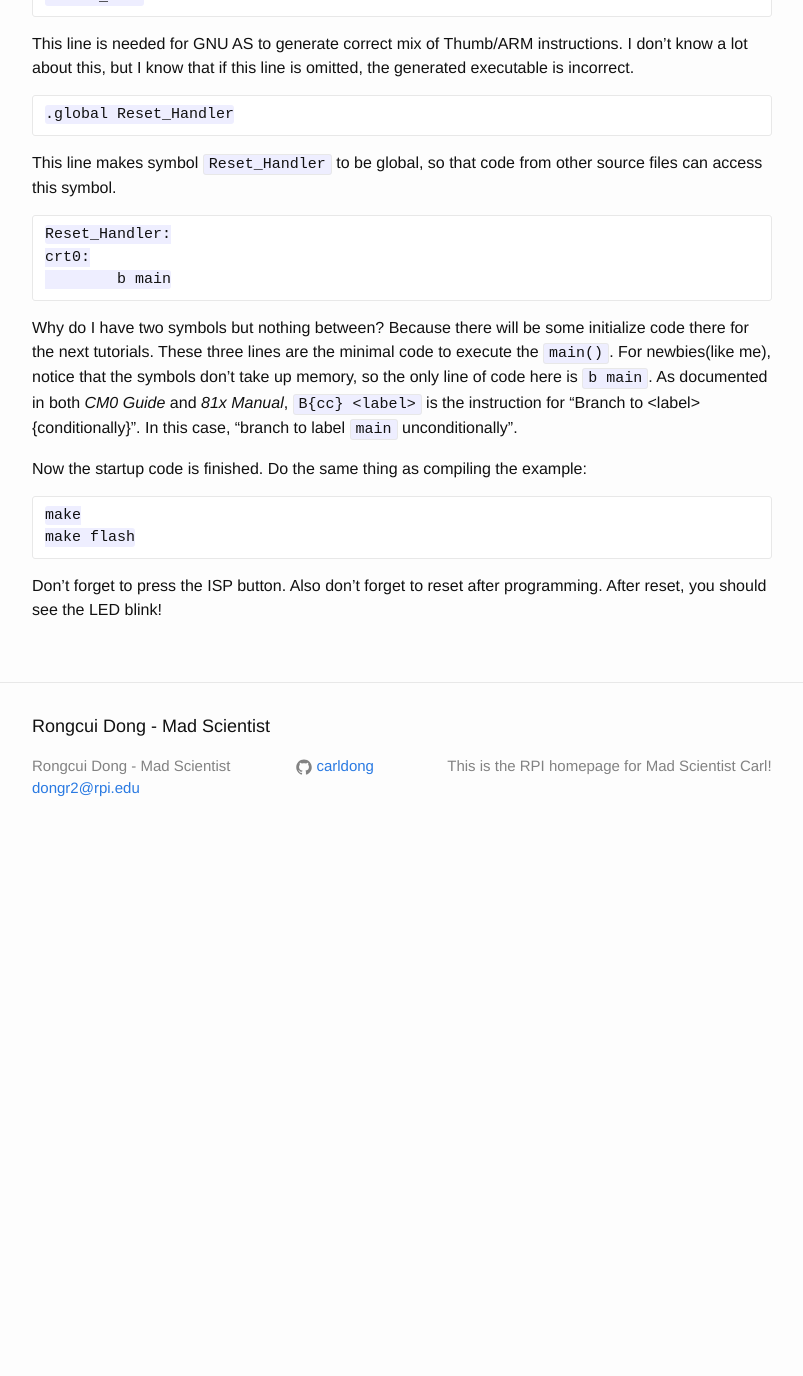
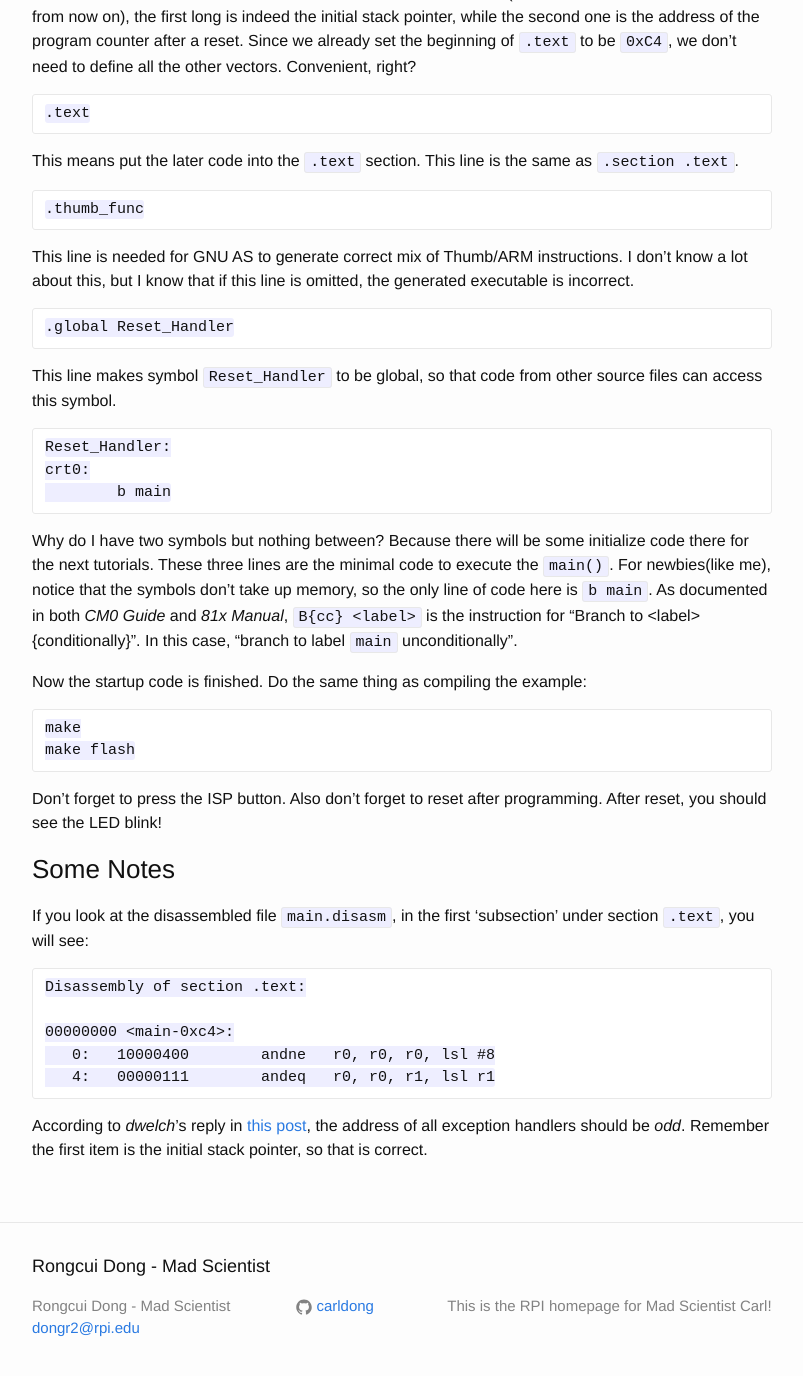
Before and after one commit to carldong/Personal-Blog, a Jekyll site: the page built from _posts/2014-11-27-LPC810-T01.markdown, in a window 1280 px wide and 1400 px high, scrolled down 8559 px. Shown: the top 1376 px of the window, without its empty margins (238-1041 px from the left). Built offline with Jekyll 4.4.1, drawn with Linux system fonts in a browser that asks for light colours; formulas are drawn with MathJax 3; before the commit the page ends 9419 px from its top, so only the background shows below that; some of the changed text lies outside the part shown.

Commit message:
Added some notes

```diff
--- a/_posts/2014-11-27-LPC810-T01.markdown
+++ b/_posts/2014-11-27-LPC810-T01.markdown
@@ -146,9 +146,16 @@ An executable is divided into multiple sections. Each section is placed into a s
 	    RAM(rwx) : ORIGIN = 0x10000000, LENGTH = 1K
 	}
 
-This means there are two storage devices, `FLASH` and `RAM`. `FLASH` is **r**eadable and e**x**ecutable, while the RAM is **r**eadable, e**x**ecutable, and **w**ritable. `FLASH` starts at `0x0` and is `4KB` long, while `RAM` starts at `0x10000000` and is `1KB` long.
+This means there are two storage devices, `FLASH` and `RAM`. `FLASH` is **r**eadable and e**x**ecutable, while the RAM is **r**eadable, e**x**ecutable, and **w**ritable. `FLASH` starts at `0x0` and is `4KB` long, while `RAM` starts at `0x10000000` and is `1KB` long. `FLASH` device is the read only permanent memory where the code stays, and `RAM` is the working memory when the code runs.
 
-After storage devices are defined, we need to tell the linker specific information about where each sections go. Before explaining the script, we need to know some information about the Cortex-M0+ processor. In the *Cortex-M0+ Devices Generic User Guide*, section *2.3.4 Vector Table*, we see that a vector table comes at the very first of the memory address: `0x00000000`. It stores the initial stack pointer value, and then 15  **addresses** of the core Cortex-M0+ exception handlers. After that, there are device specific interrupt handler addresses. Note that since this is a 32 bit device, each address takes 4 bytes. According to the *LPC81x User Manual*(Will be abbreviated as *81X Manual*), section *3.3.1 Interrupt Sources*, there are 32 interrupt sources. Therefore, the first 48 `long`(4 bytes wide each) values are taken by the vector table, so the executable codes will go after them. In other words, the executable code starts at address $$(48+1)*4 = 0xC4$$.
+After storage devices are defined, we need to tell the linker specific information about where each sections go. Before explaining the script, we need to know some information about the Cortex-M0+ processor. In the *Cortex-M0+ Devices Generic User Guide*, section *2.3.4 Vector Table*, we see that a vector table comes at the very first of the memory address: `0x00000000`. It stores the initial stack pointer value, and then 15  **addresses** of the core Cortex-M0+ exception handlers. After that, there are device specific interrupt handler addresses. Note that since this is a 32 bit device, each address takes 4 bytes. According to the *LPC81x User Manual*(Will be abbreviated as *81X Manual*), section *3.3.1 Interrupt Sources*, there are 32 interrupt sources. Therefore, the first 48 `long`(4 bytes wide each) values are taken by the vector table, so the executable codes will go after them. In other words, the executable code starts at address `(48+1)*4 = 0xC4`
+
+
+
+
+
+
+.
 
 Now we can look into the code.
 
@@ -167,6 +174,12 @@ This means the "current" address is set to the origin of `FLASH`. This line tell
     } > FLASH
 
 `.text` is the target section that the code will be placed into. In order to make sure the vector table is *always* placed before anything, we make it a seperate section, in this case, `.isr_vectors`. The `KEEP` here is just telling the linker that it should never discard this section even if it is not referenced (affected by `-Wl,--gc-sections`). When source files are compiled, different object files are generated, `main.o` and `crt0.o` in this case. Now we go over the syntax even more carefully.
+
+	.text : {
+	...
+	} > FLASH
+
+This means the target section is `.text`, and it will be put on the storage device `FLASH`.
 
 	* (.isr_vectors);
 
@@ -257,3 +264,15 @@ Now the startup code is finished. Do the same thing as compiling the example:
 	make flash
 
 Don't forget to press the ISP button. Also don't forget to reset after programming. After reset, you should see the LED blink!
+
+### Some Notes
+
+If you look at the disassembled file `main.disasm`, in the first 'subsection' under section `.text`, you will see:
+
+	Disassembly of section .text:
+
+	00000000 <main-0xc4>:
+	   0:   10000400        andne   r0, r0, r0, lsl #8
+	   4:   00000111        andeq   r0, r0, r1, lsl r1
+
+According to *dwelch*'s reply in [this post](http://stackoverflow.com/questions/27118795/cortex-m0-linker-script-and-startup-code), the address of all exception handlers should be *odd*. Remember the first item is the initial stack pointer, so that is correct.
--- a/_sass/_layout.scss
+++ b/_sass/_layout.scss
@@ -210,6 +210,14 @@
 .post-content {
     margin-bottom: $spacing-unit;
 
+    h1 {
+	font-size: 38px;
+
+	@include media-query($on-laptop) {
+	    font-size: 34px;
+	}
+    }
+
     h2 {
         font-size: 32px;
 
```
Also changed, not shown: other parts of _posts/2014-11-27-LPC810-T01.markdown (+3 -9 lines).
